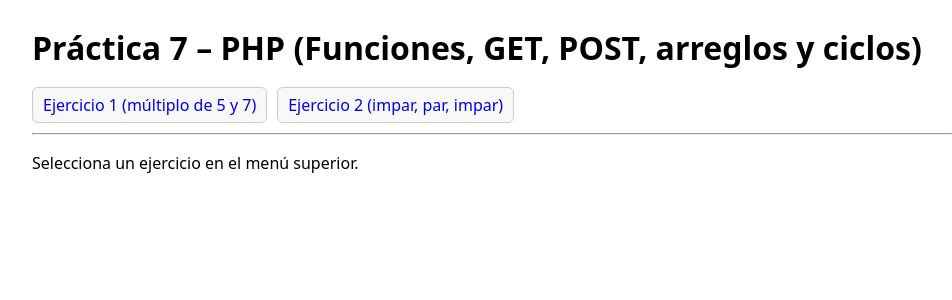
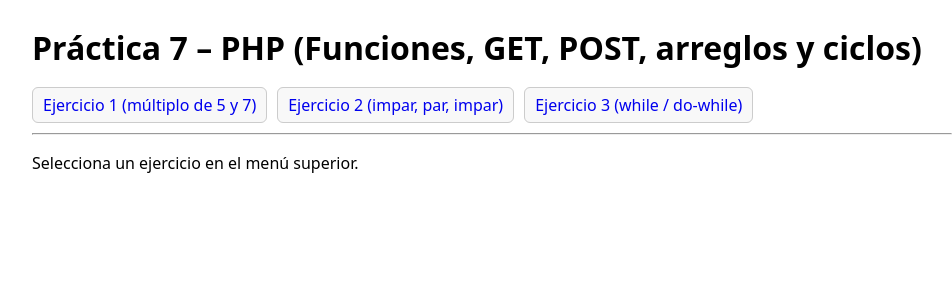
Before and after one commit to Aincdx/tecweb, a PHP site: page /index.php in a window 1280 px wide. Shown: the top 300 px of the page, without its empty margins (148-1100 px from the left). Run offline with PHP 8.4, Linux system fonts and the light colour scheme.

Commit message:
feat(p07): Ejercicio 3 — encontrar múltiplo con while y do-while (GET divisor)

```diff
--- a/practicas/p07/index.php
+++ b/practicas/p07/index.php
@@ -18,6 +18,7 @@ echo '<?xml version="1.0" encoding="UTF-8"?>';
       <ul>
         <li><a href="?e=1&amp;numero=35">Ejercicio 1 (múltiplo de 5 y 7)</a></li>
         <li><a href="?e=2">Ejercicio 2 (impar, par, impar)</a></li>
+        <li><a href="?e=3&amp;div=7">Ejercicio 3 (while / do-while)</a></li>
       </ul>
     </nav>
 
@@ -63,6 +64,25 @@ echo '<?xml version="1.0" encoding="UTF-8"?>';
       if ($e === 0) {
         echo '<p>Selecciona un ejercicio en el menú superior.</p>';
       }
+
+            // ------------------ Ejercicio 3 ------------------
+      if ($e === 3) {
+          echo '<h2>Ejercicio 3: Primer múltiplo con while y do-while</h2>';
+          $div = isset($_GET['div']) ? (int)$_GET['div'] : null;
+          if ($div === null || $div <= 0) {
+              echo '<p>Proporciona un divisor en la URL, ejemplo: <code>?e=3&amp;div=7</code></p>';
+          } else {
+              $w = encontrarMultiploWhile($div);
+              $d = encontrarMultiploDoWhile($div);
+
+              echo '<h3>Versión while</h3>';
+              echo '<p>Número: <strong>' . $w['numero'] . '</strong> — Intentos: ' . $w['intentos'] . '</p>';
+
+              echo '<h3>Versión do-while</h3>';
+              echo '<p>Número: <strong>' . $d['numero'] . '</strong> — Intentos: ' . $d['intentos'] . '</p>';
+          }
+      }
+
       ?>
     </div>
   </body>
--- a/practicas/p07/src/funciones.php
+++ b/practicas/p07/src/funciones.php
@@ -18,3 +18,25 @@ function generarSecuenciaImparParImpar(): array {
     } while (!(($a % 2 !== 0) && ($b % 2 === 0) && ($c % 2 !== 0)));
     return ['matriz' => $matriz, 'iteraciones' => $iters];
 }
+
+// E3: buscar primer múltiplo usando while
+function encontrarMultiploWhile(int $div): array {
+    $intentos = 0;
+    $n = mt_rand(1, 1000000);
+    while ($n % $div !== 0) {
+        $intentos++;
+        $n = mt_rand(1, 1000000);
+    }
+    $intentos++; // cuenta el intento exitoso
+    return ['numero' => $n, 'intentos' => $intentos];
+}
+
+// E3: buscar primer múltiplo usando do-while
+function encontrarMultiploDoWhile(int $div): array {
+    $intentos = 0;
+    do {
+        $n = mt_rand(1, 1000000);
+        $intentos++;
+    } while ($n % $div !== 0);
+    return ['numero' => $n, 'intentos' => $intentos];
+}
```
